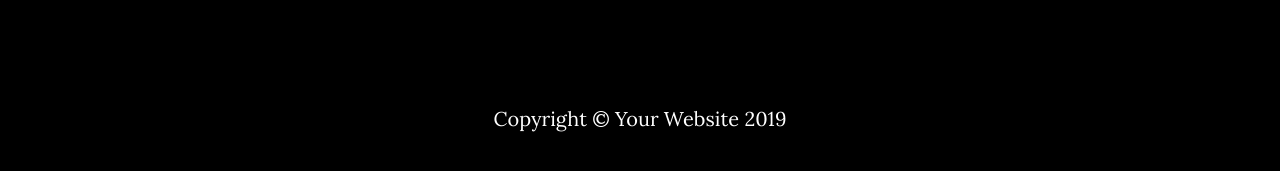
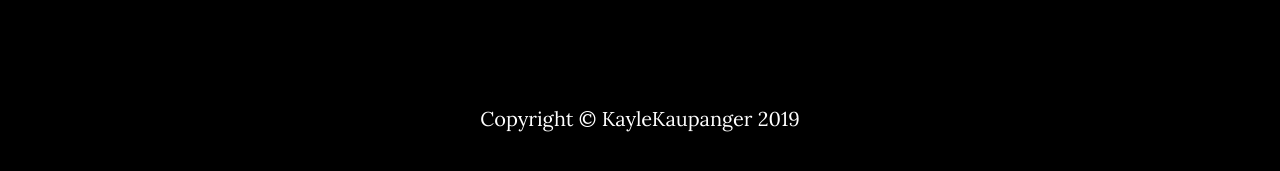
Before and after one commit to kaupanger/kaylekaupanger.com, a Jekyll site: the page built from index.html, in a window 1280 px wide and 900 px high, scrolled down 2593 px. Shown: the part 715-886 px from the top of the window. Built offline with Jekyll 4.4.1, drawn with Linux system fonts in a browser that asks for light colours.

Commit message:
Update _config.yml

```diff
--- a/_config.yml
+++ b/_config.yml
@@ -10,7 +10,7 @@ color:
   links: '#219ab3'
 
 # Footer settings
-footer: Your Website
+footer: KayleKaupanger
 
 # Social networks usernames (many more available: google-plus, flickr, dribbble, pinterest, instagram, tumblr, linkedin, etc.)
 social:
```
